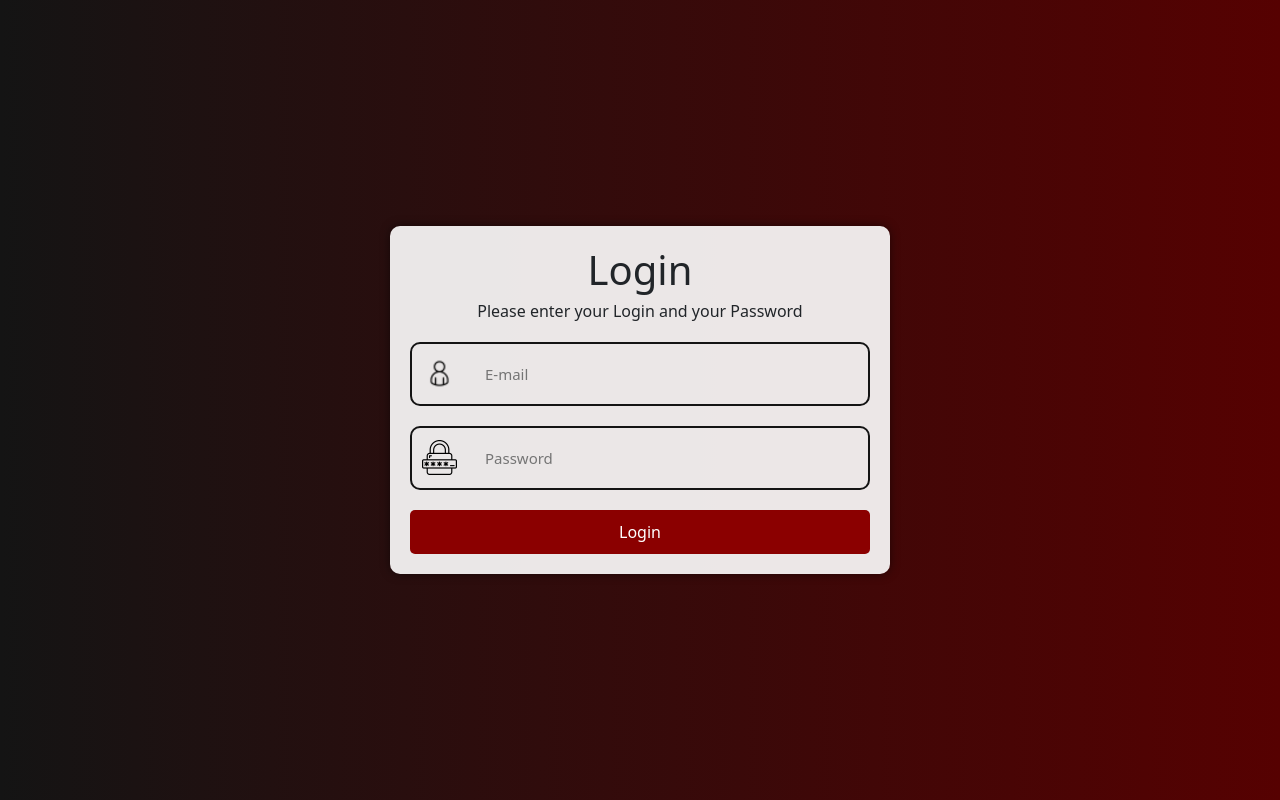
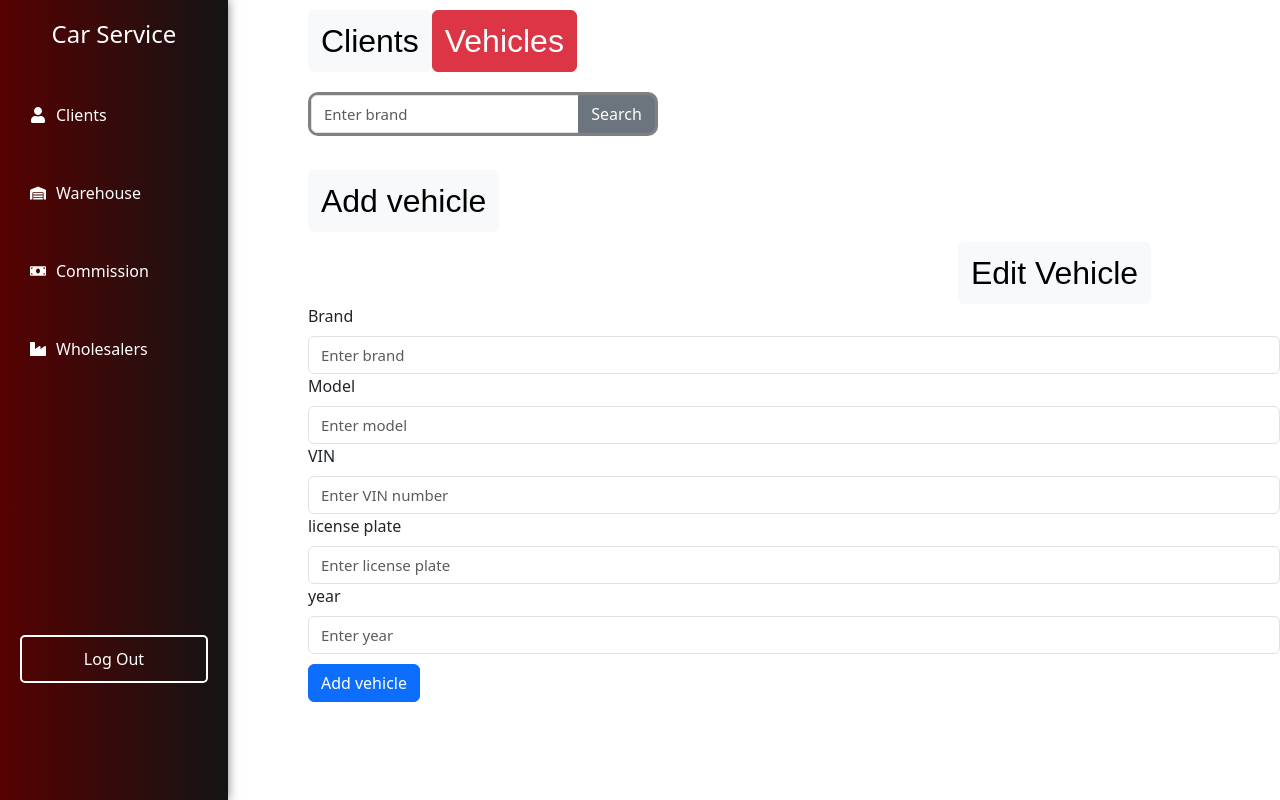
Before and after one commit to WojciechGos/Car-Service, a React (Create React App) app in the folder frontend/: page /addvehicle in a window 1280 px wide. Before the commit this address led to /login. Built offline with nearby package versions, Linux system fonts and the light colour scheme.

Commit message:
add: addVehicle

```diff
--- a/frontend/src/App.js
+++ b/frontend/src/App.js
@@ -10,6 +10,7 @@ import Warehouse from './pages/Warehouse';
 import Commission from './pages/Commission';
 import CommissionAdd from './pages/CommissionAdd';
 import Vehicle from './pages/Vehicle';
+import VehicleAdd from './pages/VehicleAdd';
 import Order from './pages/Order';
 import ClientAdd from './pages/ClientAdd';
 import Wholesalers from './pages/Wholesalers';
@@ -33,6 +34,7 @@ function App() {
       <Route path={PATH.COMMISSION} element={<Commission/>}/>
       <Route path={PATH.COMMISSIONADD} element={<CommissionAdd />}/>
       <Route path={PATH.VEHICLE} element={<Vehicle/>}/>
+      <Route path={PATH.VEHICLEADD} element={<VehicleAdd/>}/>
       <Route path={PATH.ORDER} element={<Order/>}/>
       <Route path={PATH.CARTWAREHOUSE} element={<CartWarehouse/>}/>
       <Route path={PATH.WHOLESALERS} element={<Wholesalers/>}/>
--- /dev/null
+++ b/frontend/src/components/TableVehicle/TableAddVehicle.jsx
@@ -0,0 +1,127 @@
+import React, { useState } from "react";
+import Form from 'react-bootstrap/Form';
+import Button from 'react-bootstrap/Button';
+import { Link } from "react-router-dom";
+import PATH from "../../paths";
+import Cookies from "js-cookie";
+
+const TableAddVehicle = () => {
+  const [newVehicle, setnewVehicle] = useState({
+    brand: "",
+    model: "",
+    vin: "",
+    licensePlate: "",
+    year: ""
+  });
+
+  const handleInputChange = (e) => {
+    const { name, value } = e.target;
+    setnewVehicle({
+      ...newVehicle,
+      [name]: value
+    });
+  };
+
+  const handleAddVehicle = async () => {
+    try {
+      const response = await fetch("http://localhost:5001/api/v1/vehicles", {
+        method: "POST",
+        headers: {
+          'Authorization': `Bearer ${Cookies.get("jwt")}`,
+          "Content-Type": "application/json"
+        },
+        body: JSON.stringify({
+          brand: newVehicle.brand,
+          model: newVehicle.model,
+          vin: newVehicle.vin,
+          registrationNumber: newVehicle.licensePlate,
+          registrationDate: newVehicle.year
+        })
+      });
+
+      if (response.ok) {
+        setnewVehicle({
+          brand: "",
+          model: "",
+          vin: "",
+          licensePlate: "",
+          year: ""
+        });
+      } else {
+        console.error("Failed to add vehicle");
+      }
+    } catch (error) {
+      console.error("Error adding vehicle:", error);
+    }
+  };
+
+  return (
+    <div>
+      <Form>
+        <Form.Group controlId="formBrand">
+          <Form.Label>Brand</Form.Label>
+          <Form.Control
+            type="text"
+            placeholder="Enter brand"
+            name="brand"
+            value={newVehicle.brand}
+            onChange={handleInputChange}
+          />
+        </Form.Group>
+
+        <Form.Group controlId="formaModel">
+            <Form.Label>Model</Form.Label>
+            <Form.Control
+                type="text"
+                placeholder="Enter model"
+                name="model"
+                value={newVehicle.model}
+                onChange={handleInputChange}
+            />
+            </Form.Group>
+
+            <Form.Group controlId="formVin">
+            <Form.Label>VIN</Form.Label>
+            <Form.Control
+                type="text"
+                placeholder="Enter VIN number"
+                name="vin"
+                value={newVehicle.vin}
+                onChange={handleInputChange}
+            />
+            </Form.Group>
+
+            <Form.Group controlId="formLicensePlate">
+            <Form.Label>license plate</Form.Label>
+            <Form.Control
+                type="text"
+                placeholder="Enter license plate"
+                name="licensePlate"
+                value={newVehicle.licensePlate}
+                onChange={handleInputChange}
+            />
+            </Form.Group>
+
+            <Form.Group controlId="formYear">
+            <Form.Label>year</Form.Label>
+            <Form.Control
+                type="text"
+                placeholder="Enter year"
+                name="year"
+                value={newVehicle.year}
+                onChange={handleInputChange}
+            />
+            </Form.Group>
+
+        <Link to={PATH.VEHICLE}>
+        <Button variant="primary" onClick={handleAddVehicle} style={{ marginTop: "10px", fontSize: "16px" }}>
+          Add vehicle
+        </Button>
+
+        </Link>
+      </Form>
+    </div>
+  );
+};
+
+export default TableAddVehicle;
--- /dev/null
+++ b/frontend/src/pages/VehicleAdd.jsx
@@ -0,0 +1,22 @@
+import Sidebar from "../components/Sidebar/SideBar"
+import HeaderVehicle from "../components/HeaderVehicle/HeaderVehicle"
+import TableAddVehicle from "../components/TableVehicle/TableAddVehicle"
+
+const VehicleAdd = ()=>{
+    return (
+        <div style={{display: "flex"}}>
+            <Sidebar />
+
+            <div>
+            <HeaderVehicle />
+            <TableAddVehicle />
+
+           </div>
+        </div>
+
+
+
+    )
+}
+
+export default VehicleAdd
--- a/frontend/src/paths.js
+++ b/frontend/src/paths.js
@@ -7,6 +7,7 @@ const PATH = {
     COMMISSIONADD: "/commissionAdd",
     WAREHOUSE: "/warehouse",
     VEHICLE: "/vehicle",
+    VEHICLEADD: "/addvehicle",
     ORDER: "/order",
     WHOLESALERS: "/wholesalers",
     IPART: "/ipart",
```
